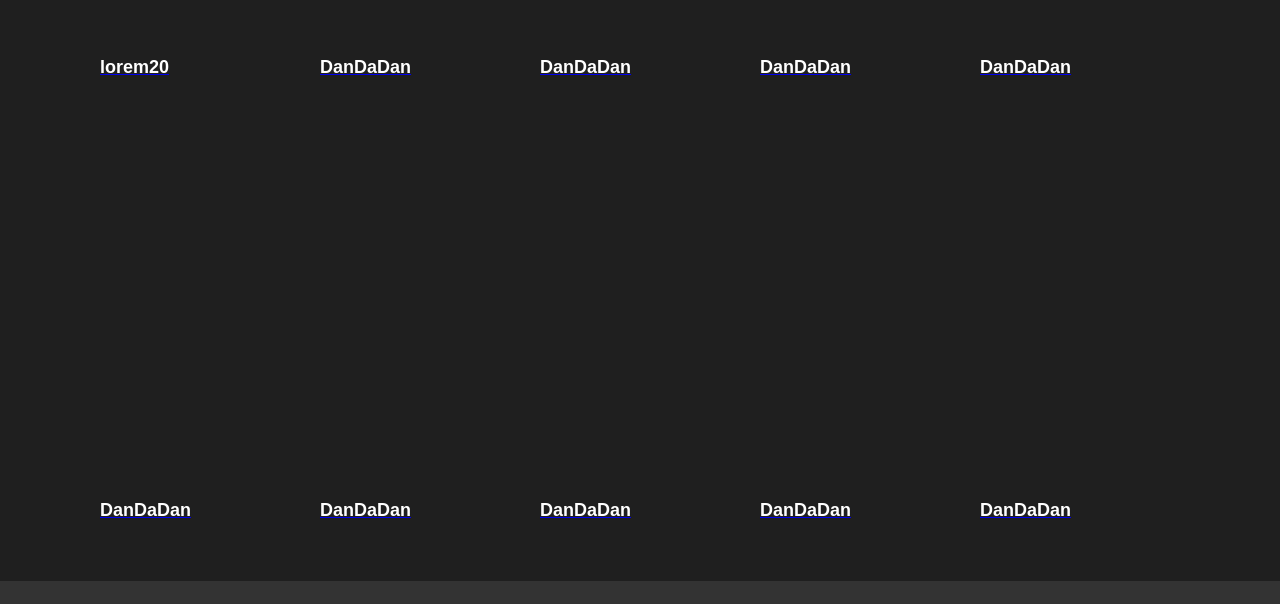
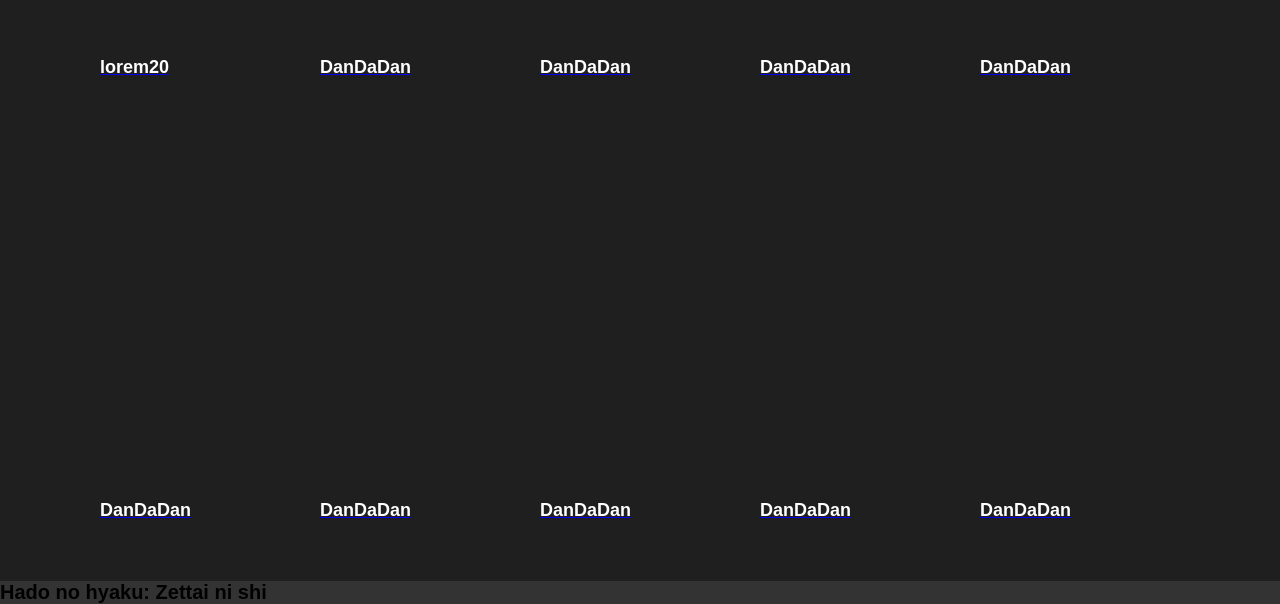
Before and after one commit to Ibragimov-Jamshid/Shadow-Manga, a plain HTML site: page index.html in a window 1280 px wide. Shown: the part 1034-1638 px from the top of the page. Before the commit the page ends 1615 px from the top, so only its background shows below. Drawn offline with Linux system fonts and the light colour scheme.

Commit message:
Shadow MAnga

```diff
--- a/index.html
+++ b/index.html
@@ -190,6 +190,8 @@
         </div>
     </section>
 
+    <h1>Hado no hyaku: Zettai ni shi</h1>
+
     <script src="./script.js"></script>
 
 </body>
```
